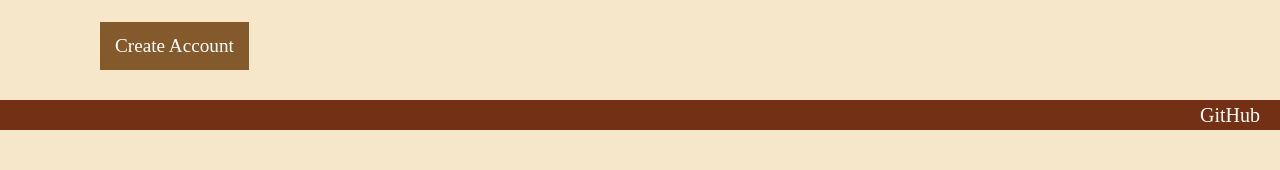
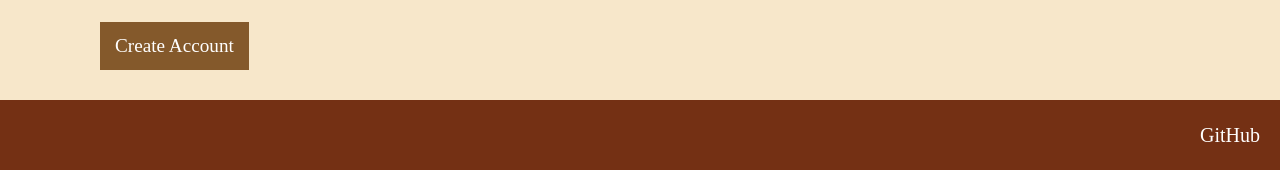
Before and after one commit to JNSREB2023/startup, a plain HTML site: page create-login.html in a window 1280 px wide. Shown: the part 797-967 px from the top of the page. Before the commit the page ends 927 px from the top, so only its background shows below. Drawn offline with nearby package versions, Linux system fonts and the light colour scheme.

Commit message:
fixed footer

```diff
--- a/create-login.css
+++ b/create-login.css
@@ -90,7 +90,7 @@ input, textarea {
 footer {
     background-color: #743014;
     text-align: end;
-    padding: 0 1em;
+    padding: 1em;
     font-size: 20px;
     color: white;
 }
```
